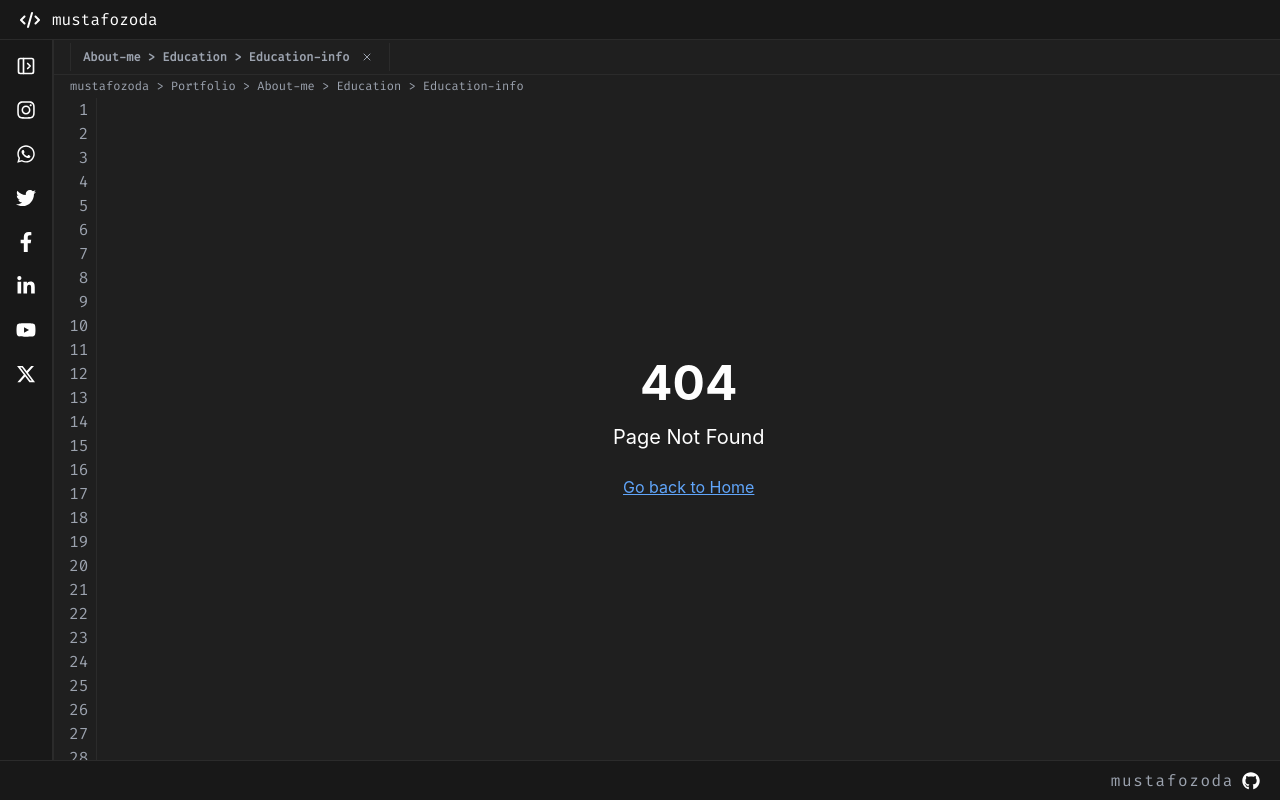
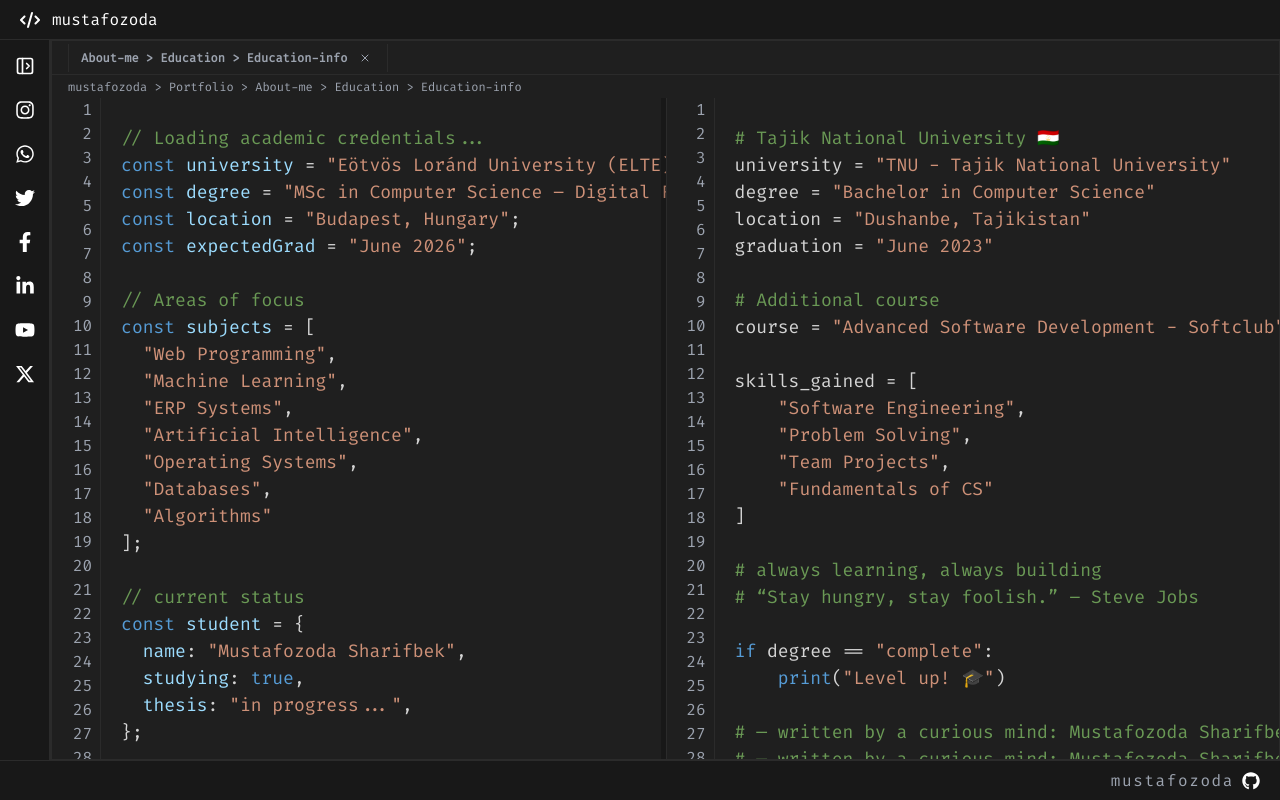
Before and after one commit to mustafozoda/portfolio, a React (Vite) app: page /about-me/education/education-info in a window 1280 px wide. Built offline with nearby package versions, Linux system fonts and the light colour scheme.

Commit message:
feat: add EducationInfo component and update routing; replace Msc component with EducationInfo; add prettier-plugin-tailwindcss for improved styling

```diff
--- a/package.json
+++ b/package.json
@@ -39,6 +39,7 @@
     "eslint-plugin-react-refresh": "^0.4.19",
     "globals": "^15.15.0",
     "postcss": "^8.5.3",
+    "prettier-plugin-tailwindcss": "^0.6.11",
     "tailwindcss": "^3.4.17",
     "vite": "^6.2.0"
   }
--- a/src/App.jsx
+++ b/src/App.jsx
@@ -3,7 +3,7 @@ import MainLayout from "./layouts/MainLayout/MainLayout";
 
 const App = () => {
   return (
-    <div className="container w-full h-screen">
+    <div>
       <MainLayout />
     </div>
   );
--- a/src/components/logic/treeData.jsx
+++ b/src/components/logic/treeData.jsx
@@ -45,8 +45,8 @@ const treeData = [
             icon: <GraduationCap size={16} color="#00ffff" />,
           },
           {
-            label: "msc-computer-science.md",
-            to: "/about-me/education/msc-computer-science",
+            label: "EducationInfo.jsx",
+            to: "/about-me/education/education-info",
             icon: <GraduationCap size={16} color="#00ffff" />,
           },
         ],
--- a/src/layouts/MainLayout/MainLayout.jsx
+++ b/src/layouts/MainLayout/MainLayout.jsx
@@ -29,7 +29,7 @@ import { restrictToHorizontalAxis } from "@dnd-kit/modifiers";
 
 const MainLayout = () => {
   const sensors = useSensors(
-    useSensor(PointerSensor, { activationConstraint: { distance: 5 } })
+    useSensor(PointerSensor, { activationConstraint: { distance: 5 } }),
   );
 
   const { tabs, activeTab, setActiveTab, closeTab, openTab, reorderTabs } =
@@ -67,30 +67,29 @@ const MainLayout = () => {
   };
 
   return (
-    <div className="w-full h-screen container bg-dark2 flex flex-col">
-      <div className="w-full text-white border-b border-border bg-dark h-[5%]">
+    <div className="container m-0 mx-auto flex h-screen flex-col bg-dark p-0">
+      <div className="h-[5%] w-full border-b border-border bg-dark text-white">
         <Header />
       </div>
 
-      <div className="middle-box flex flex-1 h-[90%]  flex-row">
-        <div className="left-side-box-for-sidebar border-border flex border-r h-full text-white bg-dark shadow-lg">
-          <div className="social-media-icons border-border border-r">
+      <div className="middle-box flex h-[90%] w-[100%] flex-row">
+        <div className="social-media-icons flex w-[50px] items-start justify-center border-r border-border">
           <SocialMediaIcons />
         </div>
-          <div className="h-full flex flex-col">
-            <div className=""></div>
+        <div className="h-full min-w-0 flex-1">
+          <div className="flex h-full w-[100%] border border-border">
+            {/* Sidebar with dynamic width */}
             <div
-              className={`transition-all duration-300 top-0 left-0 ${
-                isSidebarOpen ? "w-44" : "w-0 overflow-hidden"
+              className={`left-side-box-for-sidebar h-full border-r border-border bg-dark text-white transition-all duration-300 ${
+                isSidebarOpen ? "w-44" : "w-0"
               }`}
             >
               <Sidebar />
             </div>
-          </div>
-        </div>
 
-        <div className="right-side-box-for-outlet bg-dark2 flex-col flex justify-center items-center flex-grow h-full">
-          <div className="nav-path flex-col w-full h-[8%] flex text-xs text-gray-400 font-code">
+            {/* Right side takes the remaining width */}
+            <div className="right-side-box-for-outlet flex h-full min-w-0 flex-1 flex-col items-center justify-center bg-dark2">
+              <div className="nav-path flex h-[8%] w-full flex-col font-code text-xs text-gray-400">
                 <DndContext
                   sensors={sensors}
                   collisionDetection={closestCenter}
@@ -101,7 +100,7 @@ const MainLayout = () => {
                     items={tabs.map((t) => t.path)}
                     strategy={horizontalListSortingStrategy}
                   >
-                <div className="h-[60%] border-border font-code  border-b px-4 flex items-center gap-1 overflow-x-auto">
+                    <div className="flex h-[60%] items-center gap-1 overflow-x-auto border-b border-border px-4 font-code">
                       {tabs.map((tab) => (
                         <SortableTab
                           key={tab.path}
@@ -115,22 +114,22 @@ const MainLayout = () => {
                     </div>
                   </SortableContext>
                 </DndContext>
-            <div className="h-[40%] flex justify-start items-center px-4">
+                <div className="flex h-[40%] items-center justify-start px-4">
                   mustafozoda {">"} {breadcrumb}
                 </div>
               </div>
-          <div className="under-nav-path w-full flex flex-row h-[92%]">
-            <div className="numbers border-border border-r w-[45px]">
-              <LineNumbers count={28} />
-            </div>
-            <div className="w-full h-full">
+
+              <div className="under-nav-path h-[92%] w-[100%] flex-row">
+                <div className="h-full w-[100%]">
                   <Outlet />
                 </div>
               </div>
             </div>
           </div>
+        </div>
+      </div>
 
-      <div className="w-full bg-dark h-[5%]">
+      <div className="h-[5%] w-full bg-dark">
         <Footer />
       </div>
     </div>
--- /dev/null
+++ b/src/pages/About-Me/edu/EducationInfo.jsx
@@ -0,0 +1,115 @@
+import React from "react";
+import { Prism as SyntaxHighlighter } from "react-syntax-highlighter";
+import { vscDarkPlus } from "react-syntax-highlighter/dist/esm/styles/prism";
+import LineNumbers from "../../../components/ui/LineNumbers";
+
+const mscCode = `
+// Loading academic credentials...
+const university = "Eötvös Loránd University (ELTE)";
+const degree = "MSc in Computer Science – Digital Factory";
+const location = "Budapest, Hungary";
+const expectedGrad = "June 2026";
+
+// Areas of focus
+const subjects = [
+  "Web Programming",
+  "Machine Learning",
+  "ERP Systems",
+  "Artificial Intelligence",
+  "Operating Systems",
+  "Databases",
+  "Algorithms"
+];
+
+// current status
+const student = {
+  name: "Mustafozoda Sharifbek",
+  studying: true,
+  thesis: "in progress...",
+};
+
+`;
+
+const bscCode = `
+# Tajik National University 🇹🇯
+university = "TNU - Tajik National University"
+degree = "Bachelor in Computer Science"
+location = "Dushanbe, Tajikistan"
+graduation = "June 2023"
+
+# Additional course
+course = "Advanced Software Development - Softclub"
+
+skills_gained = [
+    "Software Engineering",
+    "Problem Solving",
+    "Team Projects",
+    "Fundamentals of CS"
+]
+
+# always learning, always building
+# “Stay hungry, stay foolish.” – Steve Jobs
+
+if degree == "complete":
+    print("Level up! 🎓")
+
+# — written by a curious mind: Mustafozoda Sharifbek 👨‍💻
+# — written by a curious mind: Mustafozoda Sharifbek 👨‍💻
+`;
+
+const EducationInfo = () => {
+  return (
+    <div className="flex h-full w-[100%]">
+      <div className="h-full w-[50%]">
+        <div className="syntaxhighlighter flex h-full w-[100%] overflow-y-hidden overflow-x-scroll">
+          <div className="w-[8%] border-r border-border">
+            <LineNumbers count={28} />
+          </div>
+          <div className="w-[92%]">
+            <SyntaxHighlighter
+              language="javascript"
+              style={vscDarkPlus}
+              showLineNumbers={false}
+              customStyle={{
+                background: "none",
+                padding: "0px",
+                paddingLeft: "20px",
+                margin: "0px",
+                overflow: "unset",
+                width: "100%",
+              }}
+            >
+              {mscCode}
+            </SyntaxHighlighter>
+          </div>
+        </div>
+      </div>
+      <div className="h-full w-[50%]">
+        <div className="syntaxhighlighter flex h-full w-[100%] overflow-x-auto overflow-y-hidden shadow-shadowLeft">
+          <div className="w-[8%] border-x border-border">
+            <LineNumbers count={28} />
+          </div>
+          <div className="w-[92%]">
+            <SyntaxHighlighter
+              language="python"
+              style={vscDarkPlus}
+              showLineNumbers={false}
+              customStyle={{
+                background: "none",
+                padding: "0px",
+                paddingLeft: "20px",
+                margin: "0px",
+                overflow: "unset",
+                width: "100%",
+              }}
+            >
+              {bscCode}
+            </SyntaxHighlighter>
+          </div>
+        </div>
+      </div>
+    </div>
+  );
+};
+
+export default EducationInfo;
--- a/src/routes/index.jsx
+++ b/src/routes/index.jsx
@@ -4,18 +4,21 @@ import MainLayout from "../layouts/MainLayout/MainLayout";
 import Home from "../pages/Home/Home";
 import Projects from "../pages/projects/Projects";
 import NotFound from "../components/ui/NotFound";
-import Msc from "../pages/About-Me/edu/Msc";
+import EducationInfo from "../pages/About-Me/edu/EducationInfo";
 
 const router = createBrowserRouter(
   createRoutesFromElements(
     <Route path="/" element={<MainLayout />}>
       <Route index element={<Home />} />
       {/* <Route path="about" element={<Bio />} /> */}
-      <Route path="about-me/education/msc-computer-science" element={<Msc />} />
+      <Route
+        path="about-me/education/education-info"
+        element={<EducationInfo />}
+      />
       <Route path="projects" element={<Projects />} />
       <Route path="*" element={<NotFound />} />
-    </Route>
-  )
+    </Route>,
+  ),
 );
 
 export default router;
--- a/src/styles/index.css
+++ b/src/styles/index.css
@@ -19,9 +19,10 @@
 .leaflet-control-attribution {
   display: none !important;
 }
-.container {
-  @apply mx-auto;
-}
+/* .container {
+  padding: 0px;
+  margin: 0px;
+} */
 
 input,
 textarea {
@@ -57,3 +58,36 @@ body .syntaxhighlighter .gutter {
   font-family: "Fira Code", monospace !important;
   line-height: 1.5 !important;
 }
+
+/* .scroll-bar-class {
+  overflow-x: auto;
+  overflow-y: hidden;
+  box-sizing: border-box;
+  scrollbar-width: 50px;
+  scrollbar-color: #181818 #000000;
+} */
+/* For Webkit browsers (Chrome, Edge, Safari) */
+::-webkit-scrollbar {
+  /* width: 1px; */
+  height: 15px;
+  /* display: none; */
+}
+
+::-webkit-scrollbar-track {
+  /* background: #1e1e1e; */
+}
+
+::-webkit-scrollbar-thumb {
+  background-color: #444;
+  /* border-radius: 4px; */
+}
+
+::-webkit-scrollbar-thumb:hover {
+  background-color: #666;
+}
+
+.scroll-container {
+  overflow: auto;
+  scrollbar-width: thin; /* For Firefox */
+  scrollbar-color: #444 #1e1e1e; /* Thumb and Track for Firefox */
+}
--- a/tailwind.config.js
+++ b/tailwind.config.js
@@ -1,74 +1,88 @@
 /** @type {import('tailwindcss').Config} */
 export default {
   content: ["./index.html", "./src/**/*.{js,ts,jsx,tsx}"],
+
   theme: {
+    container: {
+      center: true,
+      padding: "1rem",
+      screens: {
+        phone: "375px",
+        tablet: "768px",
+        laptop: "1024px",
+        desktop: "1280px",
+        ultrawide: "1536px",
+      },
+    },
+
     extend: {
-      //  Custom Responsive Breakpoints
+      // Custom Screens
       screens: {
-        phone: '375px',
-        tablet: '768px',
-        laptop: '1024px',
-        desktop: '1280px',
-        ultrawide: '1536px',
+        phone: "375px",
+        tablet: "768px",
+        laptop: "1024px",
+        desktop: "1280px",
+        ultrawide: "1536px",
       },
 
-      //  Modern Color Palette
+      // Color Palette
       colors: {
-        primary: '#6366f1',       // indigo-500
-        secondary: '#f472b6',     // pink-400
-        accent: '#22d3ee',        // cyan-400
-        muted: '#94a3b8',         // slate-400
-        background: '#f9fafb',    // light bg
-        dark: '#181818',
-        dark2: '#1F1F1F',
-        light: '#ffffff',
-        border: '#2B2B2B',
+        primary: "#6366f1",     // indigo-500
+        secondary: "#f472b6",   // pink-400
+        accent: "#22d3ee",      // cyan-400
+        muted: "#94a3b8",       // slate-400
+        background: "#f9fafb",  // light bg
+        dark: "#181818",
+        dark2: "#1F1F1F",
+        light: "#ffffff",
+        border: "#2B2B2B",
       },
 
-      //  Typography
+      // Typography
       fontFamily: {
-        code: ['"Fira Code"', 'monospace'],
-        sans: ['Inter', 'ui-sans-serif', 'system-ui'],
-        display: ['Poppins', 'sans-serif'],
-        mono: ['Fira Code', 'monospace'],
+        sans: ["Inter", "ui-sans-serif", "system-ui"],
+        display: ["Poppins", "sans-serif"],
+        mono: ["Fira Code", "monospace"],
+        code: ["Fira Code", "monospace"],
       },
 
-      //  Border Radius
+      // Border Radius
       borderRadius: {
-        sm: '8px',
-        DEFAULT: '12px',
-        lg: '16px',
-        xl: '24px',
-        full: '9999px',
+        sm: "8px",
+        DEFAULT: "12px",
+        lg: "16px",
+        xl: "24px",
+        full: "9999px",
       },
 
+      // Shadows
       boxShadow: {
-        soft: '0 2px 12px rgba(0, 0, 0, 0.06)',
-        smooth: '0 6px 20px rgba(0, 0, 0, 0.1)',
-        shadowLeft: '-5px 0px 0px 0px rgba(0, 0, 0, 0.2)',
-        glass: '0 8px 32px rgba(31, 38, 135, 0.37)',
+        soft: "0 2px 12px rgba(0, 0, 0, 0.06)",
+        smooth: "0 6px 20px rgba(0, 0, 0, 0.1)",
+        shadowLeft: "-5px 0px 0px 0px rgba(0, 0, 0, 0.2)",
+        glass: "0 8px 32px rgba(31, 38, 135, 0.37)",
       },
 
-      //  Transitions / Animations
+      // Transitions & Animations
       transitionTimingFunction: {
-        'soft': 'cubic-bezier(0.4, 0, 0.2, 1)',
+        soft: "cubic-bezier(0.4, 0, 0.2, 1)",
       },
       keyframes: {
         fadeIn: {
-          '0%': { opacity: 0 },
-          '100%': { opacity: 1 },
+          "0%": { opacity: 0 },
+          "100%": { opacity: 1 },
         },
       },
       animation: {
-        fadeIn: 'fadeIn 0.8s ease-out forwards',
+        fadeIn: "fadeIn 0.8s ease-out forwards",
       },
     },
   },
 
   plugins: [
-    require('@tailwindcss/typography'),
-    require('@tailwindcss/forms'),
-    require('@tailwindcss/aspect-ratio'),
-    require('@tailwindcss/container-queries'),
+    require("@tailwindcss/typography"),
+    require("@tailwindcss/forms"),
+    require("@tailwindcss/aspect-ratio"),
+    require("@tailwindcss/container-queries"),
   ],
 };
```
Also changed, not shown: src/pages/About-Me/edu/Msc.jsx (deleted, +0 -103 lines), src/pages/Home/Home.jsx (+4 -4 lines), 2 other files (tests, documents, lock files or other folders). Lines whose indentation alone changed are shown as unchanged.
